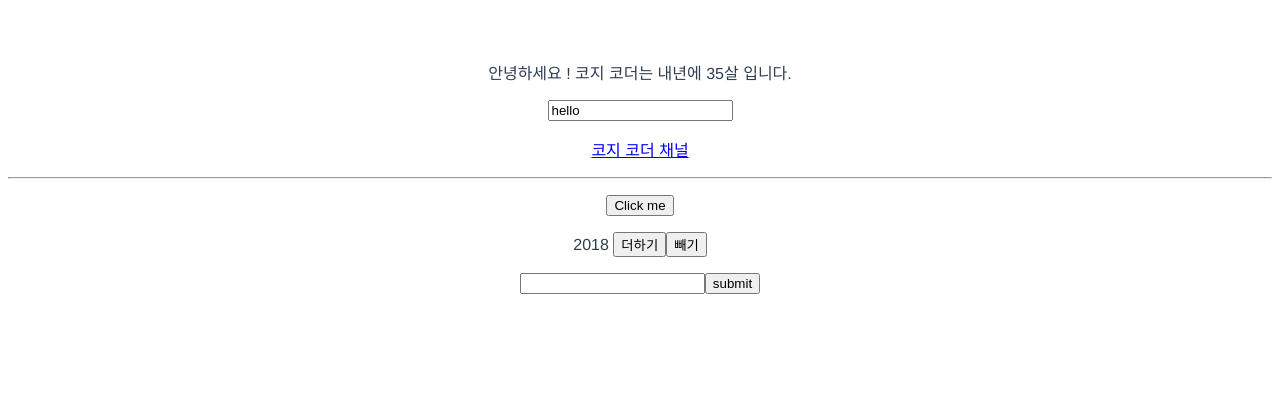
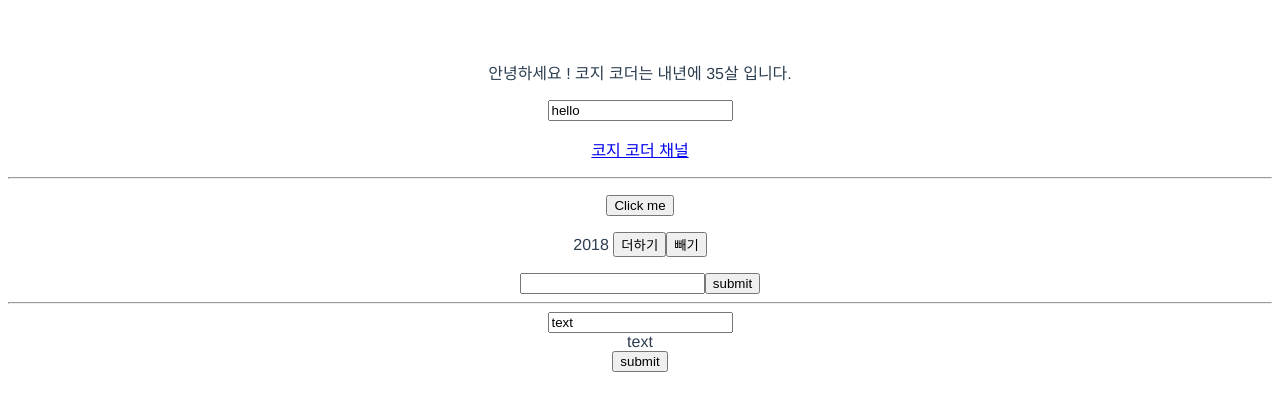
Before and after one commit to yunanjk/vue-basic, a Vue app: page / in a window 1280 px wide. Shown: the top 410 px of the page. Built offline with nearby package versions, Linux system fonts and the light colour scheme.

Commit message:
v-model (양방향 바인딩)

```diff
--- a/src/App.vue
+++ b/src/App.vue
@@ -32,6 +32,22 @@
       </form>
     </div>
   </div>
+
+  <hr>
+
+  <div>
+    <div>
+      <!-- v-on:submit.prevent = reload 안되게 막음 -->
+      <form v-on:submit.prevent="submit">
+        <!-- <input type="text" :value="text" @keyup="updateText"> -->
+        <input type="text" v-model="text" >
+        <br>
+        {{ text }}
+        <br>
+        <button type="submit">submit</button>
+      </form>
+    </div>
+  </div>
 </template>
 
 <script>
@@ -45,7 +61,8 @@ export default {
       inputValue: 'hello',
       inputType: 'text',
       aLink: 'https://www.youtube.com/',
-      year: 2018
+      year: 2018,
+      text: 'text'
     }
   },
   methods: {
@@ -73,7 +90,11 @@ export default {
     submit() {
       alert("submitted");
       console.log('hello');
-    }
+    },
+    // updateText(event) {
+    //   // console.log(event);
+    //   this.text = event.target.value;
+    // }
   }
 }
 </script>
```
